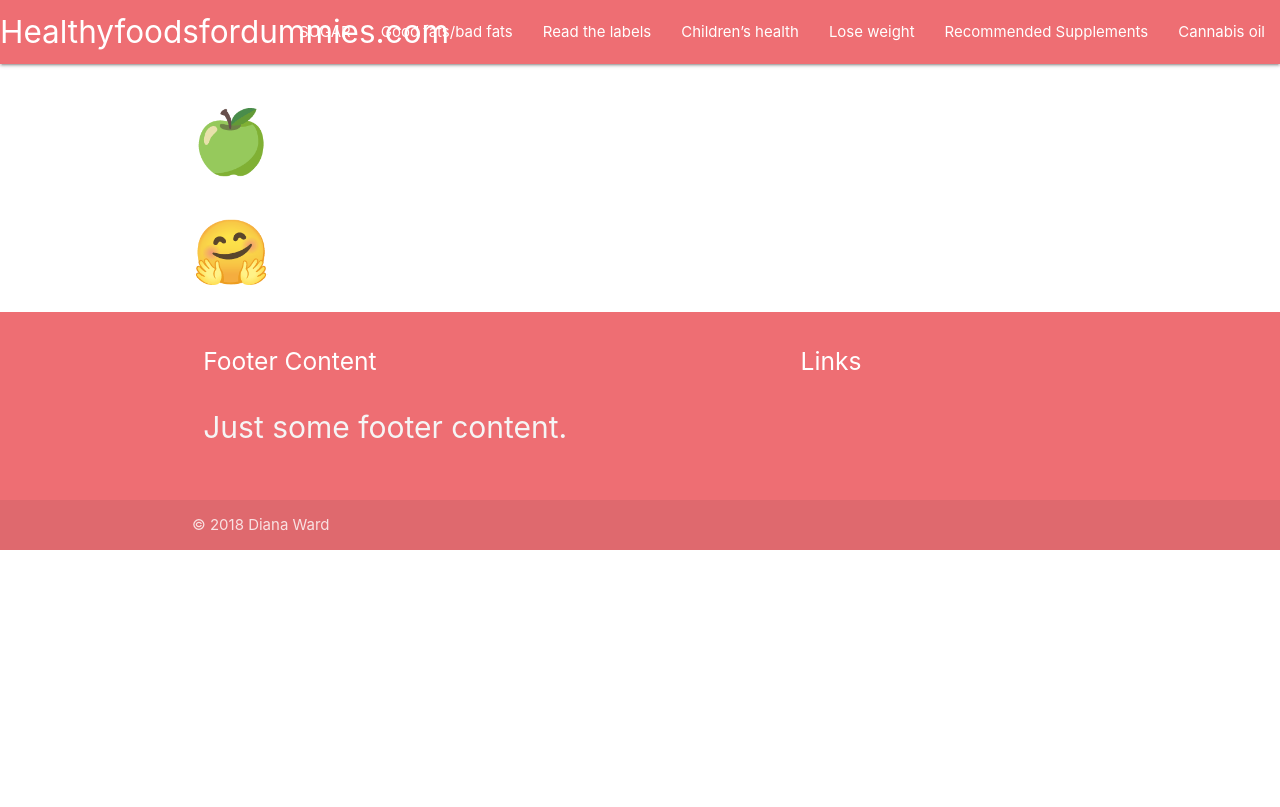
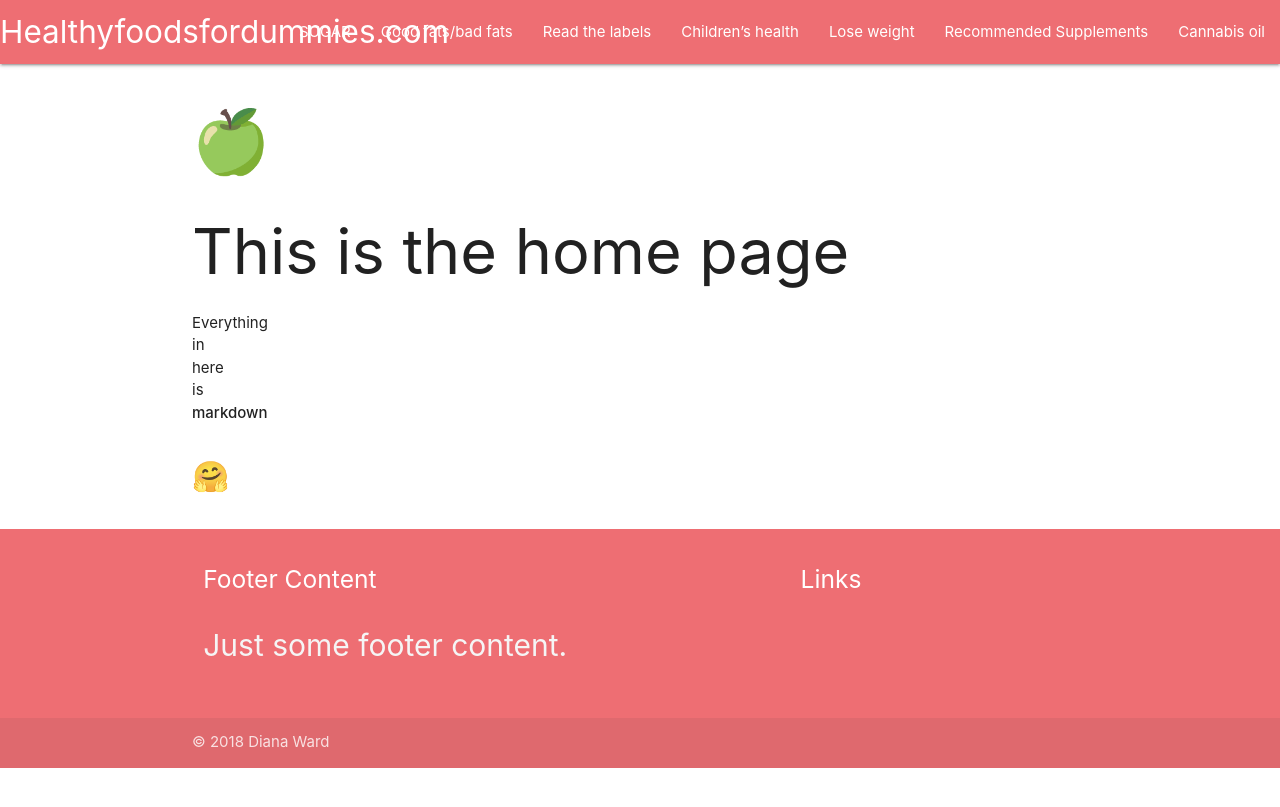
Before and after one commit to meech-ward/Healthy-Foods, a Jekyll site: the page built from _pages/index.md, in a window 1280 px wide. Shown: the top 807 px of the page. Built offline with Jekyll 4.4.1, drawn with Linux system fonts in a browser that asks for light colours.

Commit message:
Add markdown content to the home page.

```diff
--- a/_pages/index.md
+++ b/_pages/index.md
@@ -4,4 +4,12 @@ title: 🍏
 permalink: /
 ---
 
-# 🤗
+# This is the home page
+
+* Everything
+* in
+* here
+* is
+* **markdown**
+
+🤗
```
